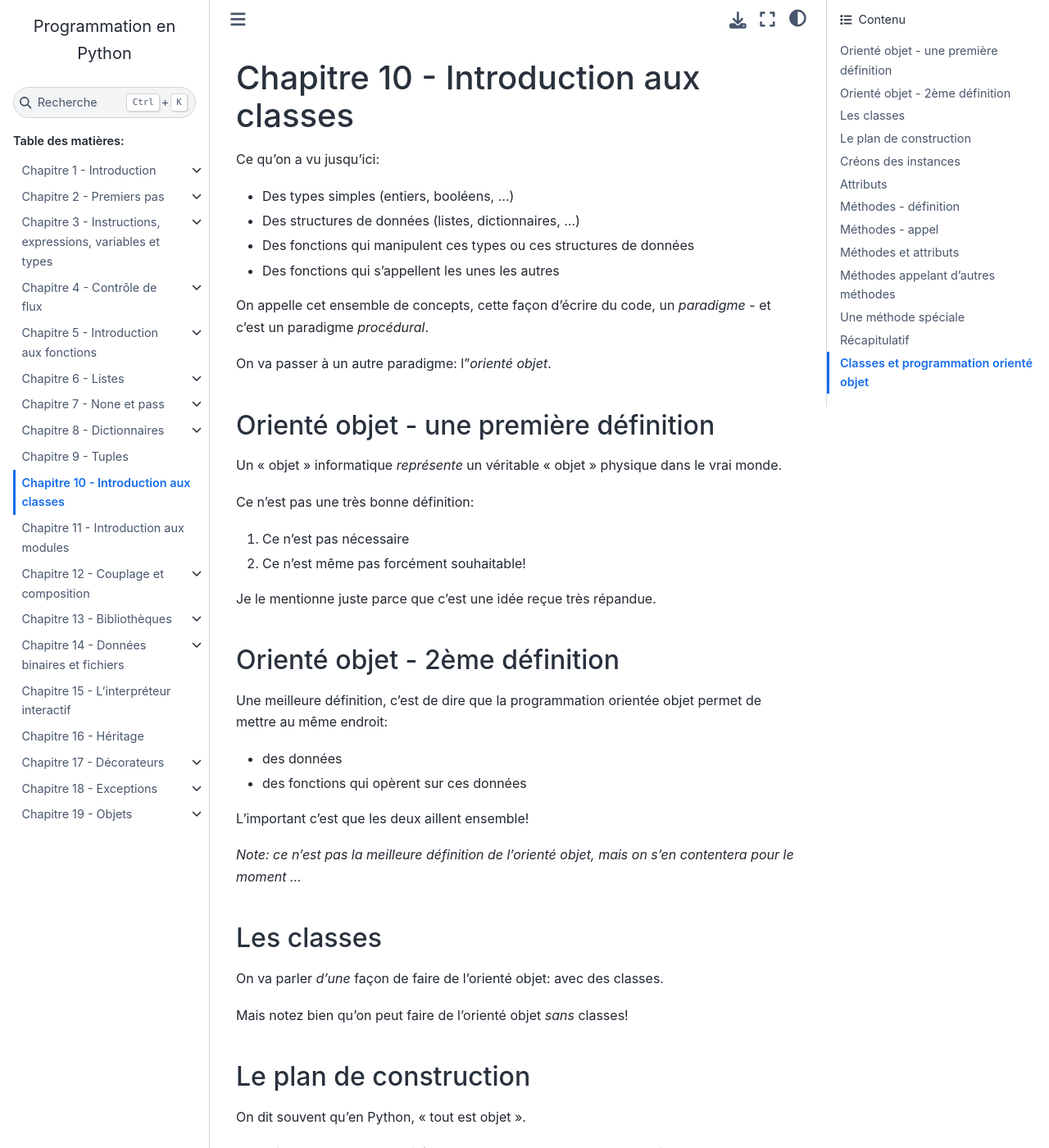
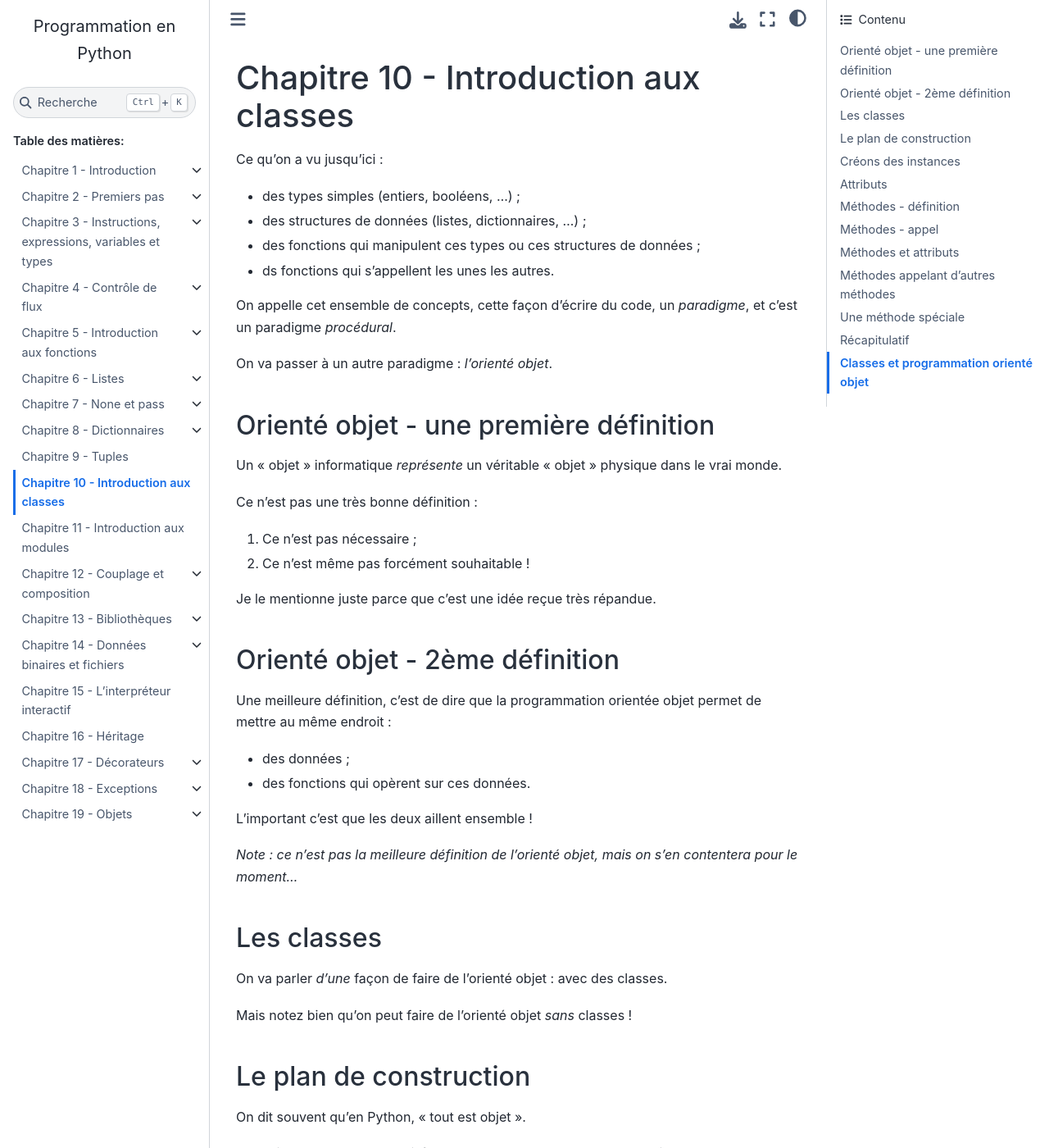
Before and after one commit to gruiick/cours-python, a Sphinx documentation site: the page built from source/10-classes-01/index.rst, in a window 1280 px wide and 1400 px high. Shown: the whole window at 82% size. Built offline with Sphinx 7.4.7 and the Sphinx Book theme 1.1.4, drawn with Linux system fonts in a browser that asks for light colours; some of the changed text lies outside the part shown.

Commit message:
typos, rephrase § 10/01

```diff
--- a/source/10-classes-01/index.rst
+++ b/source/10-classes-01/index.rst
@@ -1,17 +1,17 @@
 Chapitre 10 - Introduction aux classes
 ======================================
 
-Ce qu'on a vu jusqu’ici:
+Ce qu'on a vu jusqu’ici :
 
-* Des types simples (entiers, booléens, ...)
-* Des structures de données (listes, dictionnaires, ...)
-* Des fonctions qui manipulent ces types ou ces structures de données
-* Des fonctions qui s’appellent les unes les autres
+* des types simples (entiers, booléens, ...) ;
+* des structures de données (listes, dictionnaires, ...) ;
+* des fonctions qui manipulent ces types ou ces structures de données ;
+* ds fonctions qui s’appellent les unes les autres.
 
-On appelle cet ensemble de concepts, cette façon d'écrire du code, un *paradigme* -
+On appelle cet ensemble de concepts, cette façon d'écrire du code, un *paradigme*,
 et c'est un paradigme *procédural*.
 
-On va passer à un autre paradigme: l'*orienté objet*.
+On va passer à un autre paradigme : *l'orienté objet*.
 
 Orienté objet - une première définition
 ---------------------------------------
@@ -19,33 +19,33 @@
 Un "objet" informatique *représente* un véritable "objet" physique
 dans le vrai monde.
 
-Ce n'est pas une très bonne définition:
+Ce n'est pas une très bonne définition :
 
-1. Ce n'est pas nécessaire
-2. Ce n'est même pas forcément souhaitable!
+1. Ce n'est pas nécessaire ;
+2. Ce n'est même pas forcément souhaitable !
 
 Je le mentionne juste parce que c'est une idée reçue très répandue.
 
 Orienté objet - 2ème définition
---------------------------------
+-------------------------------
 
 Une meilleure définition, c'est de dire que la programmation
-orientée objet permet de mettre au même endroit:
+orientée objet permet de mettre au même endroit :
 
-* des données
-* des fonctions qui opèrent sur ces données
+* des données ;
+* des fonctions qui opèrent sur ces données.
 
-L'important c'est que les deux aillent ensemble!
+L'important c'est que les deux aillent ensemble !
 
-*Note: ce n'est pas la meilleure définition de l'orienté objet, mais on s'en contentera pour le moment ...*
+*Note : ce n'est pas la meilleure définition de l'orienté objet, mais on s'en contentera pour le moment...*
 
 
 Les classes
 -----------
 
-On va parler *d'une* façon de faire de l'orienté objet: avec des classes.
+On va parler *d'une* façon de faire de l'orienté objet : avec des classes.
 
-Mais notez bien qu'on peut faire de l'orienté objet *sans* classes!
+Mais notez bien qu'on peut faire de l'orienté objet *sans* classes !
 
 Le plan de construction
 -----------------------
@@ -139,8 +139,7 @@
 Méthodes - appel
 ----------------
 
-Une méthode ne peut être appelée que depuis une *instance* de
-la classe::
+Une méthode ne peut être appelée que depuis une *instance* de la classe : ::
 
     class MaClasse:
         def ma_méthode(self):
@@ -162,7 +161,7 @@
 
 ``self`` *prend la valeur de l'instance courante* quand la méthode est appelée.
 
-On peut le voir en utilisant des attributs::
+On peut le voir en utilisant des attributs : ::
 
     class MaClasse:
         def affiche_attribut_x(self):
@@ -173,9 +172,9 @@
     mon_instance = MaClasse()
     mon_instance.x = 42
     mon_instance.affiche_attribut_x()
-    # Affiche: 42
+    # affiche: 42
 
-On peut aussi *créer* des attributs dans une méthode::
+On peut aussi *créer* des attributs dans une méthode : ::
 
     class MaClasse:
         def crée_attribut_x(self):
@@ -210,10 +209,10 @@
     # affiche: 42
 
 Méthodes appelant d'autres méthodes
-------------------------------------
+-----------------------------------
 
-Comme les méthodes sont *aussi* des attributs, les méthodes d'une instance peuvent s'appeler
-les unes les autres::
+Comme les méthodes sont *aussi* des attributs, les méthodes d'une instance
+peuvent s'appeler les unes les autres : ::
 
     class MaClasse:
         def méthode_1(self):
@@ -242,7 +241,7 @@
     fin de la méthode 2
 
 Une méthode spéciale
----------------------
+--------------------
 
 Si vous définissez une méthode nommée ``__init__``, celle-ci est appelée *automatiquement*
 quand l'instance est construite.
@@ -250,7 +249,7 @@
 On dit que c'est une méthode "magique" parce qu'elle fait quelque chose sans qu'on
 l'appelle explicitement.
 
-On utilise souvent ``__init__`` pour créer des attributs::
+On utilise souvent ``__init__`` pour créer des attributs : ::
 
 
     class MaClasse:
@@ -266,15 +265,15 @@
     print(mon_instance.y)
     # affiche: 2
 
-On prend souvent les *valeurs* des attributs à créer en arguments de la méthode ``__init__``::
+On prend souvent les *valeurs* des attributs à créer en arguments de la méthode ``__init__`` : ::
 
     class MaClasse:
         def __init__(self, x, y):
             self.x = x
             self.y = y
 
-Dans ce cas, les arguments de la méthode ``__init__`` apparaissent à l'intérieur des parenthèses après le
-nom de la classe::
+Dans ce cas, les arguments de la méthode ``__init__`` apparaissent à l'intérieur
+des parenthèses après le nom de la classe : ::
 
     mon_instance = MaClasse(3, 4)
     print(mon_instance.x)
@@ -284,16 +283,16 @@
 
 .. note::
 
-   Pour cette  raison, __init__ est souvent appelé le **constructeur** de la classe.
+   Pour cette  raison, ``__init__`` est souvent appelé le **constructeur** de la classe.
 
 Récapitulatif
 -------------
 
-* Classe: plan de construction
-* Instance: valeur issue d'une classe
-* Attribut: variable dans une instance
-* Méthode: fonction dans une instance (qui prend `self` en premier argument)
-* ``__init__``: méthode magique appelée automatiquement pendant l'instanciation
+* Classe : plan de construction.
+* Instance : valeur issue d'une classe.
+* Attribut : variable dans une instance.
+* Méthode : fonction dans une instance (qui prend `self` en premier argument).
+* ``__init__`` : méthode magique appelée automatiquement pendant l'instanciation.
 
 
 Classes et programmation orienté objet
```
Also changed, not shown: other parts of source/10-classes-01/index.rst (+25 -25 lines).
